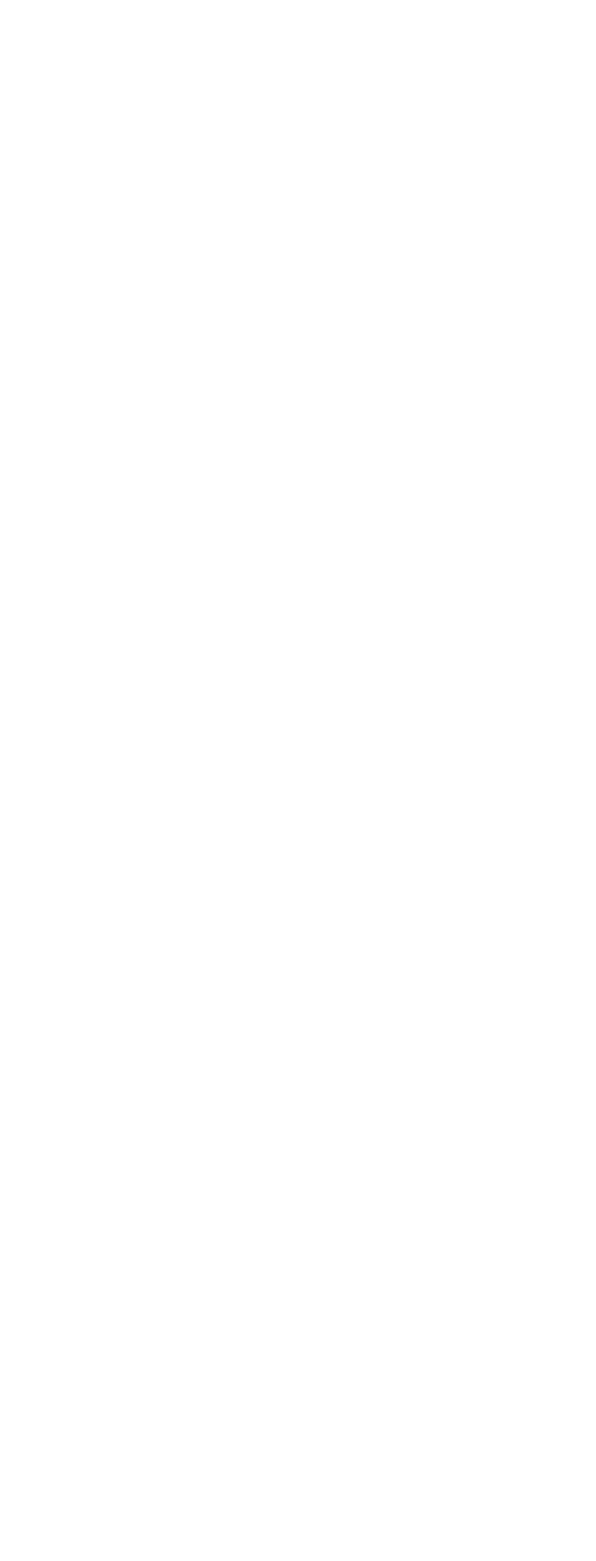
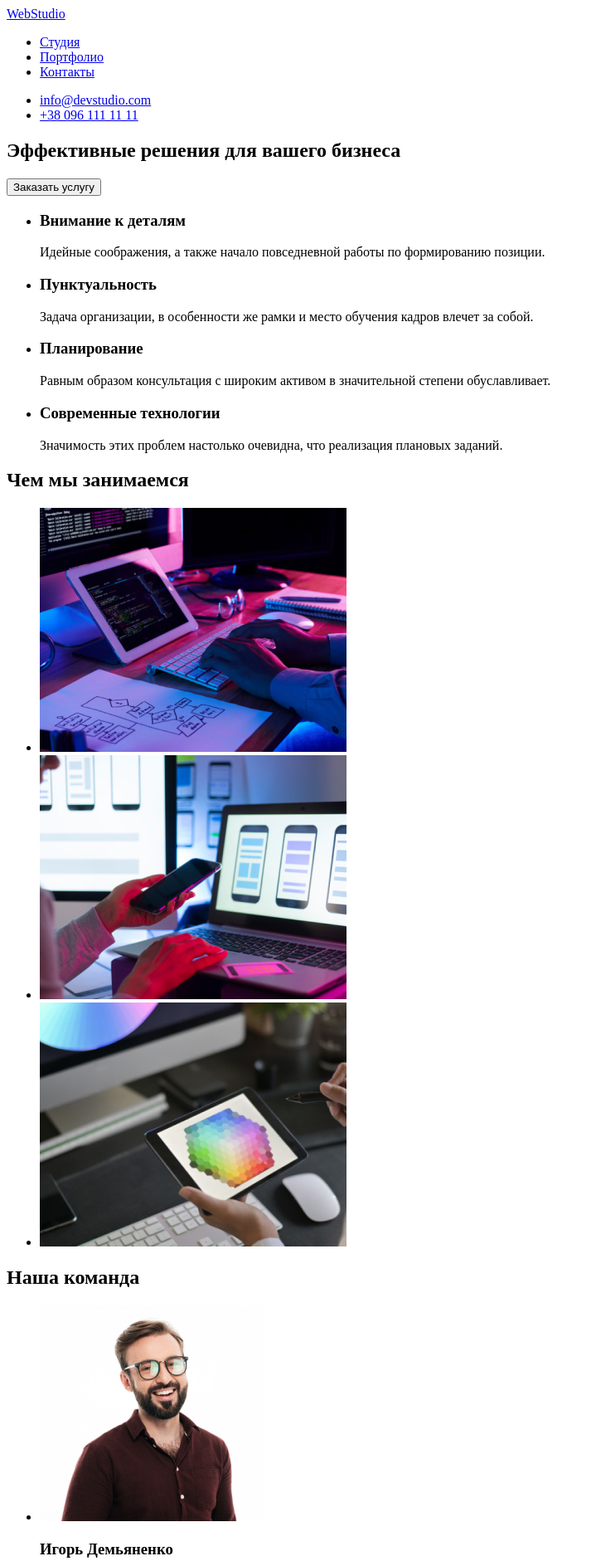
Before and after one commit to NataliiaVlasenko/goit-markup-hw-01, a plain HTML site: page index.html in a window 1280 px wide. Shown: the top 1881 px of the page at 83% size, without its empty margins (0-719 px from the left). Before the commit the page ends 800 px from the top, so only its background shows below. Drawn offline with Linux system fonts and the light colour scheme.

Commit message:
first project

```diff
--- a/index.html
+++ b/index.html
@@ -7,6 +7,89 @@
     <title>Document</title>
 </head>
 <body>
+    <header>
+        <a href="/">WebStudio</a>
+        <nav>
+            <ul>
+                <li><a href="/">Студия</a></li>
+                <li><a href="/">Портфолио</a></li>
+                <li><a href="/">Контакты</a></li>
+            </ul>
+        </nav>
+        <ul>
+            <li><a href="emailto:info@devstudio.com">info@devstudio.com</a></li>
+            <li><a href="tel:+380961111111"> +38 096 111 11 11</a></li>
+        </ul>
+    </header>
+    <main>
+        <section>
+            <h1>Эффективные решения для вашего бизнеса</h1>
+            <button type="button">Заказать услугу</button>
+        </section>
+        <section>
+            <ul>
+                <li>
+                    <h3>Внимание к деталям</h3>
+                    <p>Идейные соображения, а также начало повседневной работы по формированию позиции.</p>
+                </li>
+                <li>
+                    <h3>Пунктуальность</h3>
+                    <p>Задача организации, в особенности же рамки и место обучения кадров влечет за собой.</p>
+                </li>
+                <li>
+                    <h3>Планирование</h3>
+                    <p>Равным образом консультация с широким активом в значительной степени обуславливает.</p>
+                </li>
+                <li>
+                    <h3>Современные технологии</h3>
+                    <p>Значимость этих проблем настолько очевидна, что реализация плановых заданий.</p>
+                </li>
+            </ul>
 
+            <h2>Чем мы занимаемся</h2>
+
+            <ul>
+                <li><img src="./images/img1.jpg" alt="close-up-image-programer-working-his-desk-office" width="370px" height="294px"></li>
+                <li><img src="/images/img2.jpg" alt="web-ui-designers-are-developing-application-smartphones-team-creators-is-working-interface-mobile-phones"width="370px" height="294px"></li>
+                <li><img src="./images/img3.jpg" alt="creative-artist-web-design-with-working-colour-selection-graphic-tablet" width="370px" height="294px"></li>
+            </ul>
+        </section>
+        <section>
+            <h2>Наша команда</h2>
+            <ul>
+                <li>
+                    <img src="./images/IgorDem.jpg" alt="IgorDem-photo" width="270" height="260">
+                    <h3>Игорь Демьяненко</h3>
+                    <p>Product Designer</p>
+                </li>
+                <li>
+                    <img src="./images/OlhaRepina.jpg" alt="OlhaRepina-photo" width="270" height="260">
+                    <h3>Ольга Репина</h3>
+                    <p>Frontend Developer</p>
+                </li>
+                <li>
+                    <img src="./images/NikTarasov.jpg" alt="NikTarasov-photo" width="270" height="260">
+                    <h3>Николай Тарасов</h3>
+                    <p>Marketing</p>
+                </li>
+                <li>
+                    <img src="./images/MihYermakov.jpg" alt="MihYermakov-photo" width="270" height="260">
+                    <h3>Михаил Ермаков</h3>
+                    <p>UI Designer</p>
+                </li>
+            </ul>
+        </section>
+    </main>
+    <footer>
+        <a href="/">WebStudio</a>
+        <address >
+            <ul>
+              <li><a href="https://bit.ly/3pXMvUd" target="_blank" rel="noopener noreferrer">г. Киев, пр-т
+                  Леси Украинки, 26</a> </li>
+              <li><a href="mailto:info@devstudio.com">info@example.com</a> </li>
+              <li><a href="tel:+380961111111">+38 096 111 11 11</a> </li>
+            </ul>
+          </address>
+    </footer>
 </body>
 </html>
```
Also changed, not shown: images/IgorDem.jpg (added), images/MihYermakov.jpg (added), images/NikTarasov.jpg (added), images/OlhaRepina.jpg (added), images/img1.jpg (added), images/img2.jpg (added), images/img3.jpg (added).
